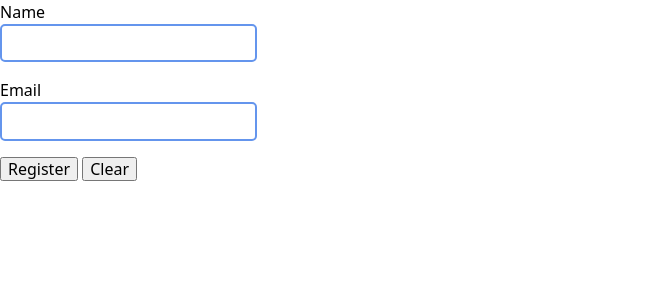
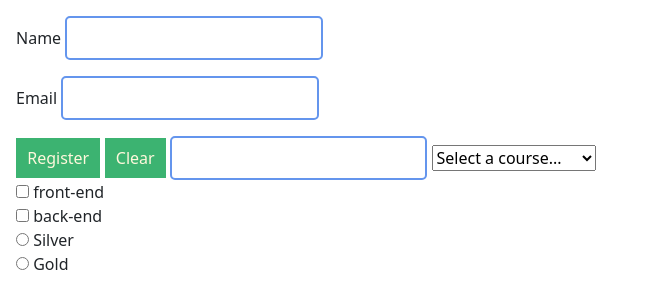
Before and after one commit to jzecenarubio/HTML_Advanced, a plain HTML site: page index.html in a window 1280 px wide. Shown: the whole page, without its empty margins (0-659 px from the left). Drawn offline with nearby package versions, Linux system fonts and the light colour scheme.

Commit message:
Added Forms

```diff
--- a/css/styles.css
+++ b/css/styles.css
@@ -185,6 +185,7 @@ display:inline-block;
 body {
   font-family: system-ui, -apple-system, BlinkMacSystemFont, 'Segoe UI', Roboto, Oxygen, Ubuntu, Cantarell, 'Open Sans', 'Helvetica Neue', sans-serif;
   line-height: 1.5;
+  padding: 1rem;
  }
 label {
   display: block;
@@ -193,6 +194,19 @@ input{
   border: 2px solid cornflowerblue;
   border-radius: 5px;
   padding: 0.5rem 0.7rem;
+  transition: border-color 0.15s, box-shadow 0.15s;
+}
+input[type="text"]:focus {
+  border-color: brown;
+  outline: 0;
+  box-shadow: 0 0 0 4px mediumspringgreen;
+}
+button {
+  background: mediumseagreen;
+  color: cornsilk;
+  border: 0;
+  padding: 0.5rem 0.7rem;
+  border-radius: 5px;
 }
 .form-group {
   margin-bottom: 1rem;
--- a/index.html
+++ b/index.html
@@ -6,6 +6,12 @@
     <title>Document</title>
     <link rel="stylesheet" href="/css/normalize.css" />
     <link rel="stylesheet" href="/css/styles.css" />
+    <link
+      href="https://cdn.jsdelivr.net/npm/bootstrap@5.3.8/dist/css/bootstrap.min.css"
+      rel="stylesheet"
+      integrity="sha384-sRIl4kxILFvY47J16cr9ZwB07vP4J8+LH7qKQnuqkuIAvNWLzeN8tE5YBujZqJLB"
+      crossorigin="anonymous"
+    />
   </head>
   <body>
     <!--     <div class="boxes">
@@ -13,7 +19,7 @@
       <div class="box grade-two"></div>
       <div class="box grade-three"></div>
     </div> -->
-<!--     <article class="tweet">
+    <!--     <article class="tweet">
       <div class="avatar"></div>
       <p>
         ''Among the many Fixers of the Backstreets, she was one of the few who
@@ -88,8 +94,8 @@
     <span class="bg-ufo"></span> -->
     <form>
       <div class="form-group">
-      <label for="name">Name</label>
-      <input id="name" type="text" />
+        <label for="name">Name</label>
+        <input id="name" type="text" required minlength="4"/>
       </div>
       <div class="form-group">
         <label for="email">Email</label>
@@ -97,6 +103,44 @@
       </div>
       <button type="submit">Register</button>
       <button type="reset">Clear</button>
+
+      <input type="text" list="countries" autocomplete="off">
+      <datalist id="countries">
+        <option data-value="1">Australia</option>
+        <option>Canada</option>
+        <option>England</option>
+        <option>Brazil</option>
+      </datalist>
+      <select>
+        <optgroup label="Front-end Courses">
+          <option value="">Select a course...</course></option>
+          <option value="1">HTML</option>
+          <option value="2">CSS</option>
+          <option value="3">JavaScript</option>
+        </optgroup>
+        <optgroup label="Back-end Courses">
+          <option value="">Select a course...</course></option>
+          <option value="1">Node.js</option>
+          <option value="2">ASP.NET</option>
+          <option value="3">Django</option>
+        </optgroup>
+      </select>
+      <div>
+        <input type="checkbox" name="" id="front-end">
+        <label for="front-end">front-end</label>
+      </div>
+      <div>
+        <input type="checkbox" name="" id="back-end">
+        <label for="back-end">back-end</label>
+      </div>
+      <div>
+        <input type="radio" name="membership" id="silver">
+        <label for="silver" class="label-inline">Silver</label>
+      </div>
+      <div>
+        <input type="radio" name="membership" id="gold">
+        <label for="gold" class="label-inline">Gold</label>
+      </div>
     </form>
   </body>
 </html>
```
